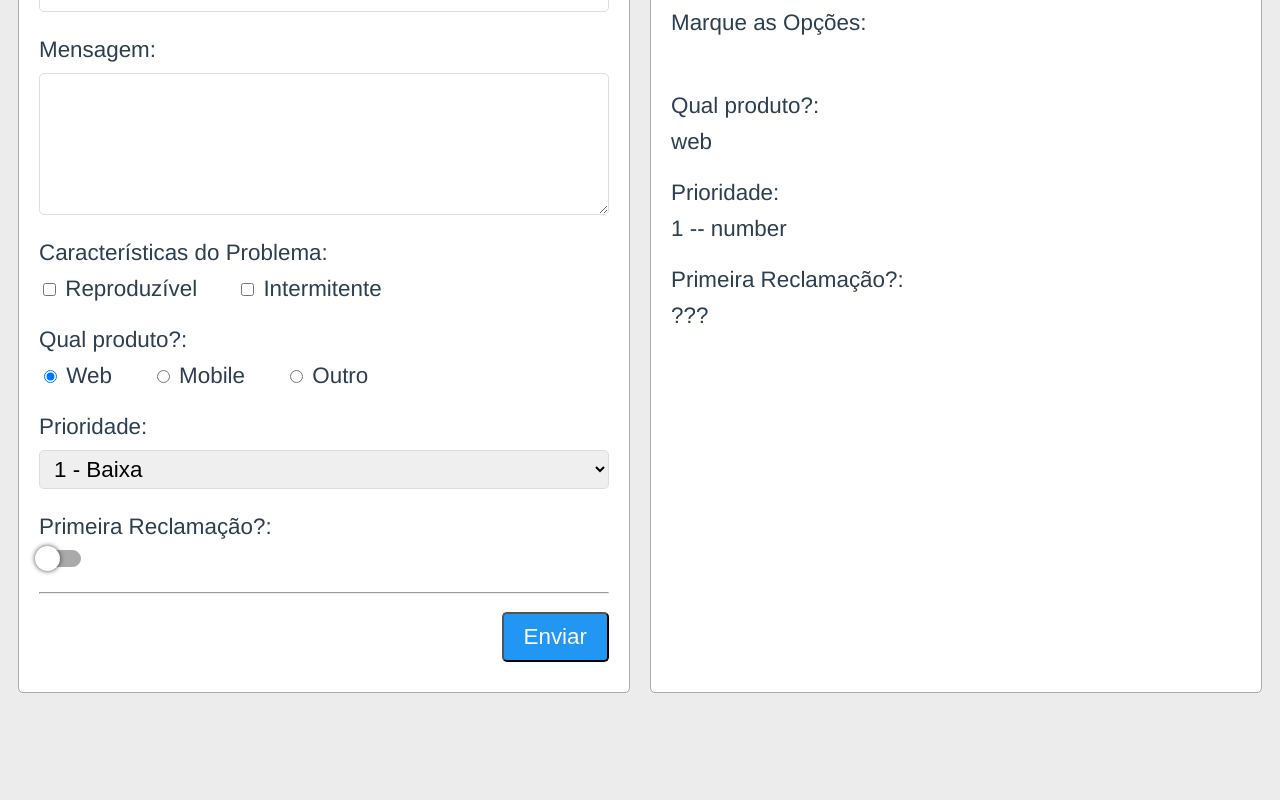
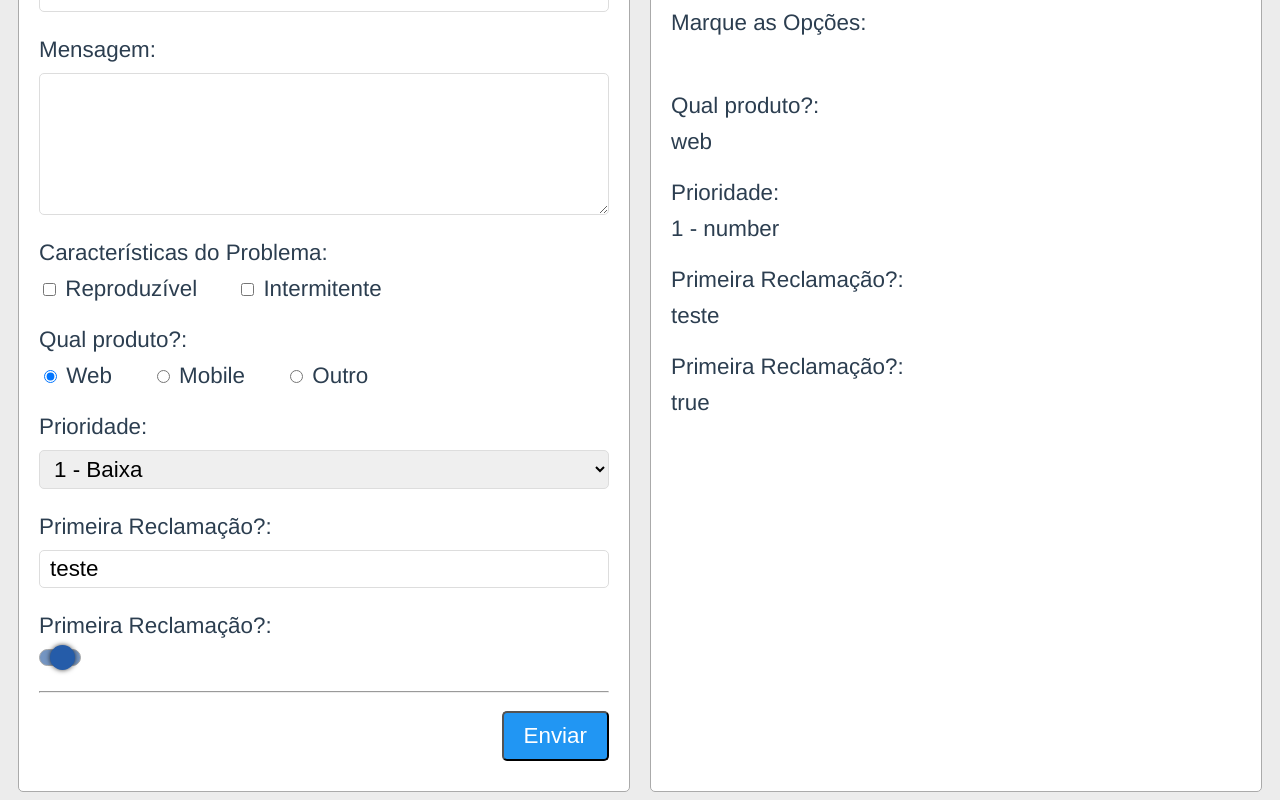
Before and after one commit to anderson-ribeiro-dev/manipulando-formul-rio-vuejs, a Vue app: page / in a window 1280 px wide. Shown: the part 427-1227 px from the top of the page. Before the commit the page ends 1128 px from the top, so only its background shows below. Built offline with nearby package versions, Linux system fonts and the light colour scheme.

Commit message:
v-model componente personalizado com event input

```diff
--- a/src/App.vue
+++ b/src/App.vue
@@ -37,15 +37,18 @@
 					<select v-model="prioridade">
 						<!--:value="prioridade.codigo" ausente, seleciona valor -->
 						<option v-for="prioridade in prioridades"
-							:value="prioridade.codigo"
-						 	:key="prioridade.codigo"
+							:value="prioridade.codigo"  :key="prioridade.codigo"
 							:selected="prioridade.codigo === 1"  > <!-- valor padrão -->
 								{{ prioridade.codigo }} - {{ prioridade.nome }}
 						</option>
 					</select>
 				</Rotulo>
 				<Rotulo nome="Primeira Reclamação?">
-					<Escolha />
+					<!-- como o v-model funciona por baixo dos panos -->
+					<input type="text" :value="temp" @input="temp = $event.target.value">
+				</Rotulo>
+				<Rotulo nome="Primeira Reclamação?">
+					<Escolha v-model="escolha" />
 				</Rotulo>
 				<hr>
 				<button>Enviar</button>
@@ -78,10 +81,13 @@
 					<span>{{ produto }}</span>
 				</Rotulo>
 				<Rotulo nome="Prioridade">
-					<span>{{ prioridade }} -- {{ tipoPrioridade }} </span>
+					<span>{{ prioridade }} - {{ tipoPrioridade }} </span>
 				</Rotulo>
 				<Rotulo nome="Primeira Reclamação?">
-					<span>???</span>
+					<span>{{ temp }}</span>
+				</Rotulo>
+				<Rotulo nome="Primeira Reclamação?">
+					<span>{{ escolha }}</span>
 				</Rotulo>
 			</div>
 		</div>
@@ -124,7 +130,9 @@ export default {
 				email: '',
 				senha: '',
 				idade: 25,
-			}
+			},
+			temp: 'teste',
+			escolha: true
 		}
 	},
 	created() {
--- a/src/components/Escolha.vue
+++ b/src/components/Escolha.vue
@@ -1,19 +1,25 @@
 <template>
     <div class="escolha"
-        @click="ligado = !ligado"
-        :class="{ligado, desligado: !ligado}">
-        <div v-if="ligado" class="botao"></div>
-        <div v-else class="botao"></div>
+        @click="$emit('input', !value)"
+        :class="{ligado: value, desligado: !value}">
+        <div  class="botao"></div>
     </div>
 </template>
 
 <script>
 export default {
-    data() {
-        return {
-            ligado: false
+    //props componente App.vue
+    props: {
+        value: {
+            type: Boolean,
+            required: true
         }
-    }
+    },
+    // data() {
+    //     return {
+    //         ligado: false
+    //     }
+    // }
 }
 </script>
 
```
